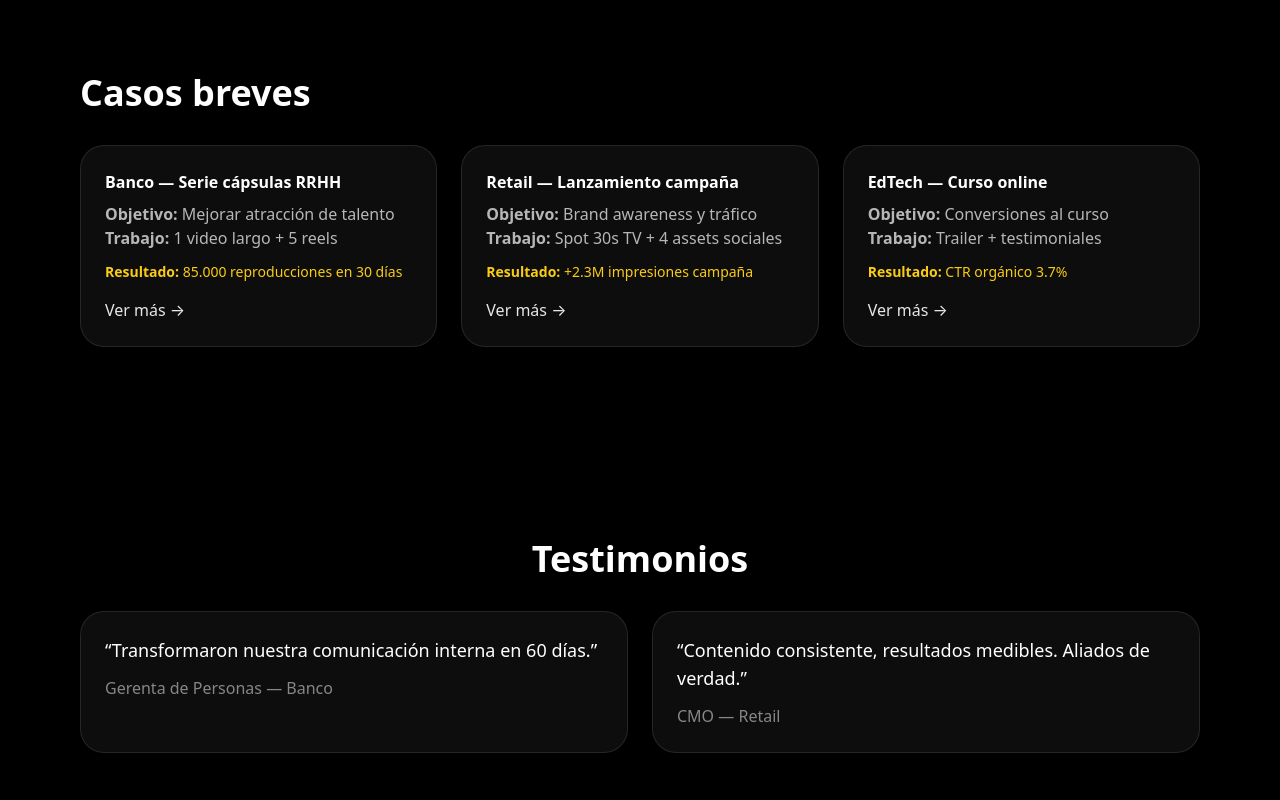
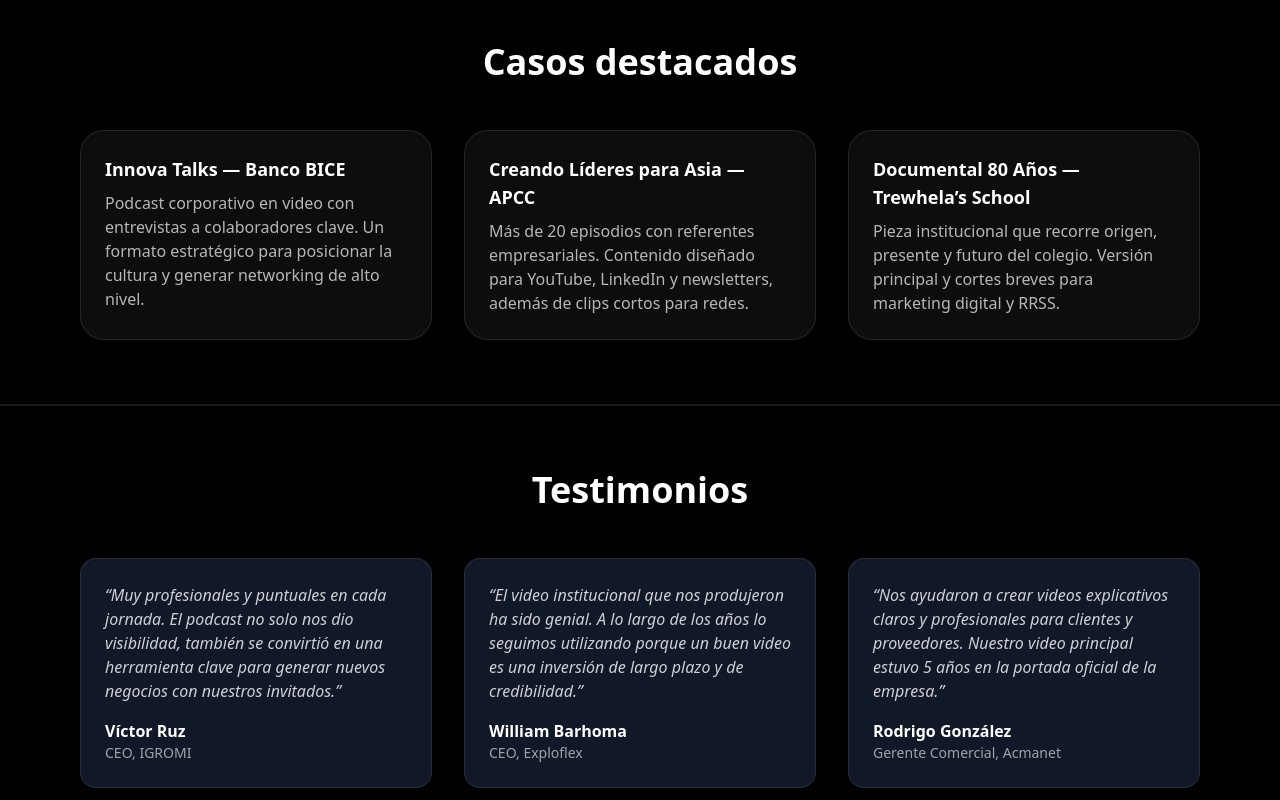
Before and after one commit to TronxGroup/Dekaelo-Media, a Next.js app: page / in a window 1280 px wide. Shown: the part 1660-2460 px from the top of the page. Built offline with nearby package versions, Linux system fonts and the light colour scheme.

Commit message:
Update page.tsx

```diff
--- a/app/page.tsx
+++ b/app/page.tsx
@@ -1,8 +1,6 @@
 import { VideoEmbed } from './components/VideoEmbed';
 import { ClientLogos } from './components/ClientLogos';
 import { Gallery } from './components/Gallery';
-import { Testimonials } from './components/Testimonials';
-import { CaseCards } from './components/CaseCards';
 import { FAQ } from './components/FAQ';
 import Link from 'next/link';
 import Image from 'next/image';
@@ -33,7 +31,7 @@ export default function Page() {
         </div>
       </div>
 
-      {/* UNA sola franja de logos (sin duplicados) */}
+      {/* UNA sola franja de logos */}
       <section className="border-y border-white/10 bg-black/60">
         <div className="container py-10">
           <p className="text-center text-white/50 text-sm mb-6">Confían en nosotros</p>
@@ -66,8 +64,66 @@ export default function Page() {
         </div>
       </div>
 
-      <CaseCards />
-      <Testimonials />
+      {/* Casos breves */}
+      <section className="bg-black/40 border-t border-b border-white/10">
+        <div className="container py-16">
+          <h2 className="h2 text-center mb-12">Casos destacados</h2>
+          <div className="grid md:grid-cols-3 gap-8">
+            <div className="card p-6">
+              <h3 className="font-semibold text-lg">Innova Talks — Banco BICE</h3>
+              <p className="text-white/70 mt-2">
+                Podcast corporativo en video con entrevistas a colaboradores clave.
+                Un formato estratégico para posicionar la cultura y generar networking de alto nivel.
+              </p>
+            </div>
+            <div className="card p-6">
+              <h3 className="font-semibold text-lg">Creando Líderes para Asia — APCC</h3>
+              <p className="text-white/70 mt-2">
+                Más de 20 episodios con referentes empresariales.
+                Contenido diseñado para YouTube, LinkedIn y newsletters, además de clips cortos para redes.
+              </p>
+            </div>
+            <div className="card p-6">
+              <h3 className="font-semibold text-lg">Documental 80 Años — Trewhela’s School</h3>
+              <p className="text-white/70 mt-2">
+                Pieza institucional que recorre origen, presente y futuro del colegio.
+                Versión principal y cortes breves para marketing digital y RRSS.
+              </p>
+            </div>
+          </div>
+        </div>
+      </section>
+
+      {/* Testimonios */}
+      <section className="bg-black/60 border-t border-b border-white/10">
+        <div className="container py-16">
+          <h2 className="h2 text-center mb-12">Testimonios</h2>
+          <div className="grid md:grid-cols-3 gap-8">
+            <div className="p-6 rounded-2xl bg-gray-900 border border-white/10">
+              <p className="text-white/80 italic">
+                “Muy profesionales y puntuales en cada jornada. El podcast no solo nos dio visibilidad, también se convirtió en una herramienta clave para generar nuevos negocios con nuestros invitados.”
+              </p>
+              <p className="mt-4 font-semibold">Víctor Ruz</p>
+              <p className="text-sm text-white/60">CEO, IGROMI</p>
+            </div>
+            <div className="p-6 rounded-2xl bg-gray-900 border border-white/10">
+              <p className="text-white/80 italic">
+                “El video institucional que nos produjeron ha sido genial. A lo largo de los años lo seguimos utilizando porque un buen video es una inversión de largo plazo y de credibilidad.”
+              </p>
+              <p className="mt-4 font-semibold">William Barhoma</p>
+              <p className="text-sm text-white/60">CEO, Exploflex</p>
+            </div>
+            <div className="p-6 rounded-2xl bg-gray-900 border border-white/10">
+              <p className="text-white/80 italic">
+                “Nos ayudaron a crear videos explicativos claros y profesionales para clientes y proveedores. Nuestro video principal estuvo 5 años en la portada oficial de la empresa.”
+              </p>
+              <p className="mt-4 font-semibold">Rodrigo González</p>
+              <p className="text-sm text-white/60">Gerente Comercial, Acmanet</p>
+            </div>
+          </div>
+        </div>
+      </section>
+
       <FAQ />
       <Gallery />
     </section>
```
